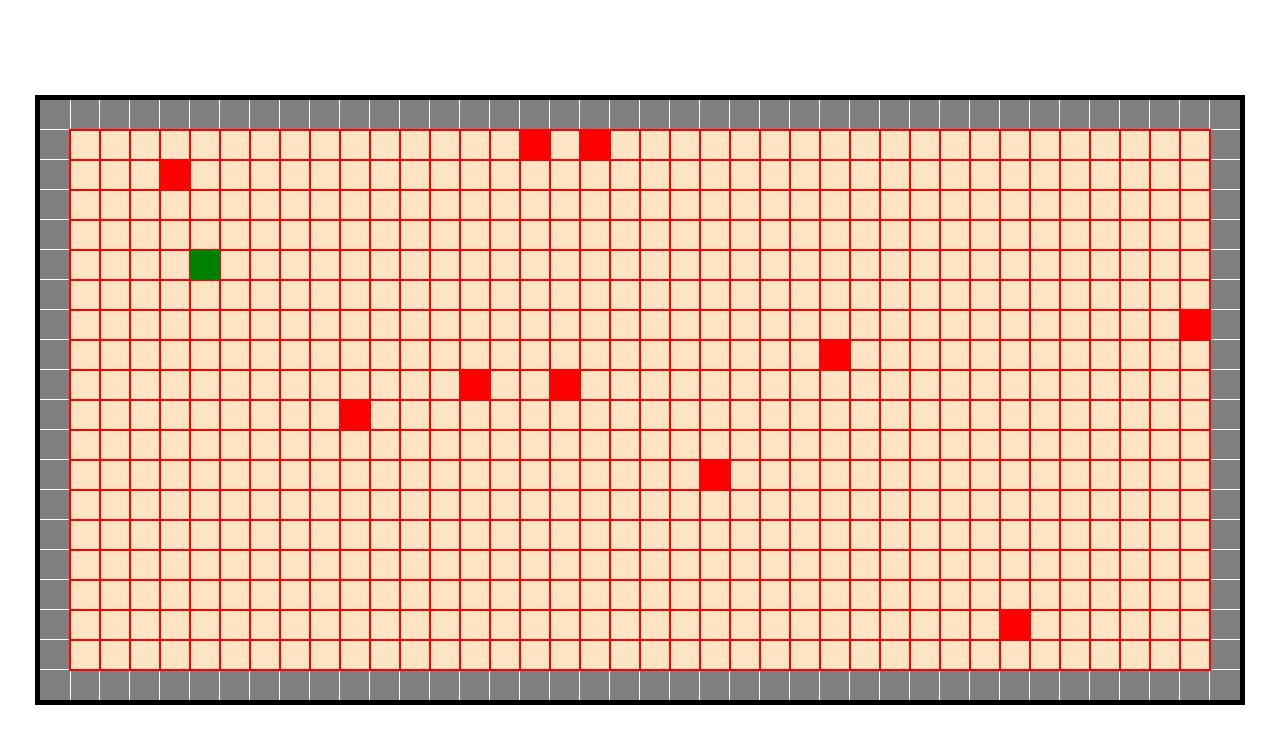
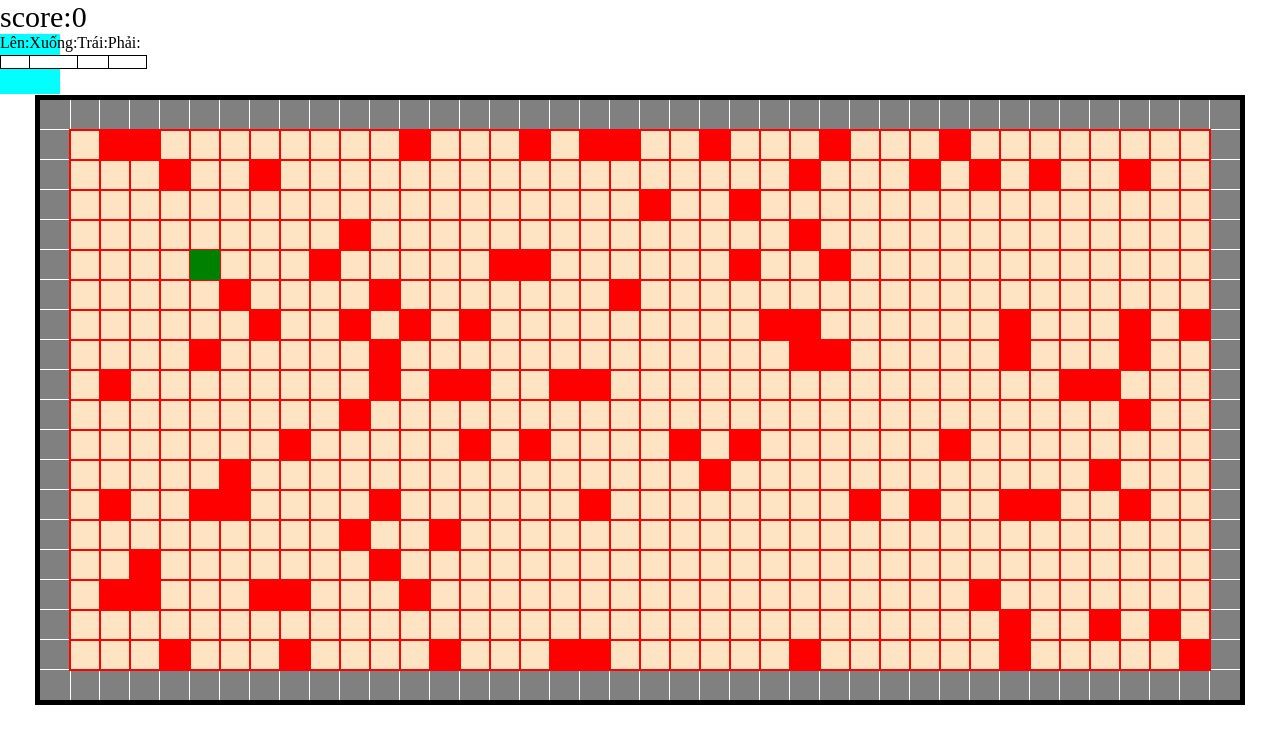
Before and after one commit to lapnguyen331/do_an_GK_frontend_snakeGame, a plain HTML site: page SnakeGame/index.html in a window 1280 px wide. Drawn offline with Linux system fonts and the light colour scheme.

Commit message:
spam tí dc ko

```diff
--- a/SnakeGame/index.html
+++ b/SnakeGame/index.html
@@ -9,11 +9,33 @@
 
 </head>
 <body>
-    <canvas id="canvas"></canvas>
-    <!-- environment -->
+    <div class="game-frame">
+
+        <div class="score" style="font-size: 30px;">score:0</div>
+        <div class="custom-control">
+            <div class="control-up">Lên:
+                <input type="text" maxlength="1">
+            </div>
+            <div class="control-down">Xuống:
+                <input type="text" maxlength="1" >
+            </div>
+            <div class="control-left">Trái:
+                <input type="text" maxlength="1">
+            </div>
+            <div class="control-right">Phải:
+                <input type="text" maxlength="1" >
+            </div>
+        </div>
+        <div class="game-play">
+            <canvas id="canvas"></canvas>
+        </div>
+    </div>
+    <!-- environment ->
     <!-- charater -->
-    <img id="snake-head" src="">
     <!-- food -->
+
 </body>
     <script src="script.js"></script>
+
+
 </html>
--- a/SnakeGame/script.js
+++ b/SnakeGame/script.js
@@ -1,13 +1,16 @@
+const hehe= document.querySelector('.score')
+const control = $('.custom-control input')
+console.log(control);
 const blockSize= 30; // khối block -> kích thước part của rắn và map
 const gameWidth=1200; //40 khối theo chiều ngang
 const gameHeight =600;//20 khối theo chiều dọc
+
 const xStep = gameWidth/blockSize;
 const yStep = gameHeight/blockSize;
-this.maxSpeed = 10; //tốc độ di chuyển theo k số block
-this.foodAmmount = 10;
+let maxSpeed = 10; //tốc độ di chuyển theo k số block
+let foodAmmount = 100;
 let tailLength =1; //gồm đầu, chiều dài rắn
-
-
+let time = 100;
 /*
 * giá trị map = 0;
 *giá trị của rắn =1
@@ -37,9 +40,7 @@ window.addEventListener("load",function(){
         constructor(game){
             this.game = game;
             window.addEventListener('keydown',keydown)
-
         }
-
     }
     function keydown(e){
         switch(e.key){
@@ -95,8 +96,6 @@ window.addEventListener("load",function(){
         }
 
     }
-
-
     //người chơi 'snake'
     class Player{
         constructor(game){
@@ -135,7 +134,6 @@ window.addEventListener("load",function(){
                 this.body.shift();// xóa nếu dài hơn tổng chiều dài
             }
             console.log(this.body);
-
         }
 
     }
@@ -185,7 +183,6 @@ window.addEventListener("load",function(){
         drawMap(context){
             context.strokeStyle ='red';
             context.lineWidth = 2; //độ dày viền
-
             for(let i =1; i< xStep-1;i++){
                 // context.strokeRect(i*blockSize,0,blockSize,blockSize) //theo xAsis
                 for(let j =1 ; j< yStep-1; j++){
@@ -227,6 +224,7 @@ window.addEventListener("load",function(){
             game.food.forEach(function (element){
                 if((game.player.headx == element.x) &&(game.player.heady == element.y)){
                     tailLength++;
+                    setDashBoard();
                     element.setLocation(genRandom(1,xStep-1)*blockSize,genRandom(1,yStep-1)*blockSize);
                 }
             });
@@ -238,6 +236,7 @@ window.addEventListener("load",function(){
                 game.finish();
             }
             // NOTE: kiểm tra cắn body
+
             //NOTE : kiểm tra đụng tường di động
         }
         // hàm kiểm tra kết thúc game
@@ -259,7 +258,15 @@ window.addEventListener("load",function(){
             return em;
         }
     }
-
+    //function support cập nhật data
+    function setDashBoard(){
+        hehe.innerHTML = 'score:'+tailLength;
+    }
+    // function clear game data
+    function levelUp(game){
+        this.tailLength =2 ;//đầu về đuôi
+    }
+    // hàm random giữa 2 giá trị max min
     function genRandom(min, max){
         return Math.floor(Math.random() * (max - min)) + min;
     }
@@ -285,6 +292,4 @@ window.addEventListener("load",function(){
     }
     animate();
     // game.drawMap();
-
-
 })
--- a/SnakeGame/style.css
+++ b/SnakeGame/style.css
@@ -3,6 +3,22 @@
     margin: 0;
     border: 0;
     box-sizing: 0;
+}
+.game-frame{
+    display: flex;
+    flex-direction: column;
+}
+.custom-control{
+    height: 60px;
+    width: 60px;
+    background-color: aqua;
+    display: flex;
+    flex-direction: row;
+}
+.custom-control input{
+    width: 100%;
+    height: 10px;
+    border: 1px solid black;
 }
 #canvas{
     border: 5px solid black;
```
